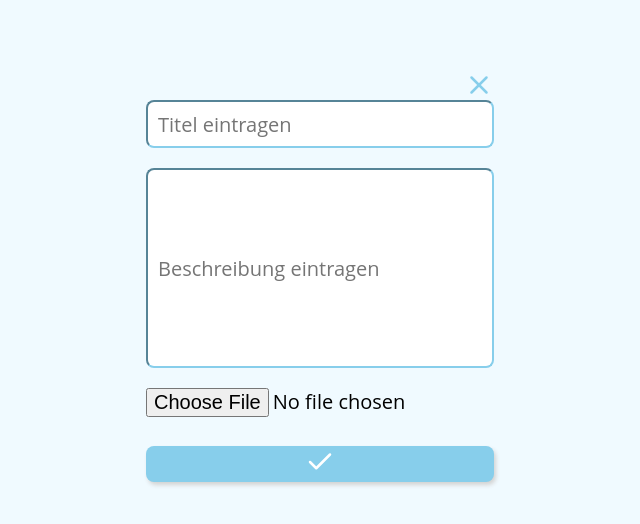
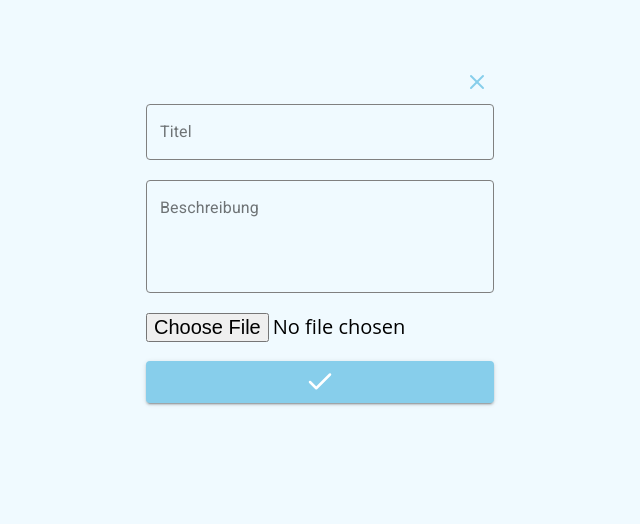
Before and after one commit to nacirabogenschneider/ToDoApp, a React (Create React App) app: page / in a window 1280 px wide. Both pictures are taken after a click on the button 640 px from the left and 458 px from the top of the page. Shown: the top 524 px of the page, without its empty margins (320-960 px from the left). Built offline with nearby package versions, Linux system fonts and the light colour scheme; grey boxes are pictures that could not be loaded.

Commit message:
Add Material UI

```diff
--- a/package.json
+++ b/package.json
@@ -3,10 +3,13 @@
   "version": "0.1.0",
   "private": true,
   "dependencies": {
+    "@material-ui/core": "^4.11.0",
+    "@material-ui/icons": "^4.9.1",
     "@testing-library/jest-dom": "^4.2.4",
     "@testing-library/react": "^9.5.0",
     "@testing-library/user-event": "^7.2.1",
     "axios": "^0.19.2",
+    "fontsource-roboto": "^3.0.3",
     "react": "^16.13.1",
     "react-dom": "^16.13.1",
     "react-icons": "^3.10.0",
--- a/src/App.js
+++ b/src/App.js
@@ -19,5 +19,4 @@ const MainSection = styled.section`
   width: 100%;
   height: 100%;
   background: #f0faff;
-  overflow: "hidden";
 `;
--- a/src/components/Form.js
+++ b/src/components/Form.js
@@ -1,15 +1,37 @@
 import React, { useState } from "react";
 import styled from "styled-components/macro";
 import { FiCheck } from "react-icons/fi";
-import AppButton from "./AppButton";
+
 import uuid from "react-uuid";
 import { FiX } from "react-icons/fi";
+import Button from "@material-ui/core/Button";
+import TextField from "@material-ui/core/TextField";
+import { withStyles } from "@material-ui/core/styles";
+import FormControl from "@material-ui/core/FormControl";
 
 function Form({ updateItems, item, setIsVisible }) {
   const [todo, setTodo] = useState(item);
   const [selectedFiles, setSelectedFiles] = useState([]);
   const [fileInputState, setFileInputState] = useState("");
   const [previewSource, setPreviewSource] = useState("");
+  const CssTextField = withStyles({
+    root: {
+      "& label.Mui-focused": {
+        color: "skyblue",
+      },
+      "& .MuiOutlinedInput-root": {
+        "& fieldset": {
+          borderColor: "grey",
+        },
+        "&:hover fieldset": {
+          borderColor: "skyblue",
+        },
+        "&.Mui-focused fieldset": {
+          borderColor: "skyblue",
+        },
+      },
+    },
+  })(TextField);
 
   const handleFileSelect = (e) => {
     const file = e.target.files[0];
@@ -54,36 +76,48 @@ function Form({ updateItems, item, setIsVisible }) {
       >
         <FiX
           onClick={() => setIsVisible(false)}
-          size={30}
+          size={34}
           color="skyblue"
-          style={{ alignSelf: "flex-end" }}
+          style={{ alignSelf: "flex-end", paddingBottom: 10 }}
         />
-        <TitleInput
-          type="text"
-          name="title"
-          required
-          placeholder="Titel eintragen"
-          onChange={(e) => setTodo({ ...todo, title: e.target.value })}
-          defaultValue={item && item.title}
-        />
-        <DescriptionInput
-          required
-          defaultValue={item && item.description}
-          type="text"
-          name="description"
-          placeholder="Beschreibung eintragen"
-          onChange={(e) => setTodo({ ...todo, description: e.target.value })}
-        />
+        <FormControl>
+          <CssTextField
+            id="outlined-search"
+            label="Titel"
+            type="search"
+            variant="outlined"
+            value={item && item.title}
+            onChange={(e) => setTodo({ ...todo, title: e.target.value })}
+            style={{ borderColor: "skyblue", marginBottom: 20 }}
+          />
+        </FormControl>
+        <FormControl>
+          <CssTextField
+            id="outlined-search"
+            label="Beschreibung"
+            type="search"
+            multiline
+            rows={4}
+            variant="outlined"
+            value={item.description}
+            onChange={(e) => setTodo({ ...todo, description: e.target.value })}
+            style={{ borderColor: "skyblue", marginBottom: 20 }}
+          />
+        </FormControl>
         <FileInput
           type="file"
           name="file"
-          onSelect={(e) => handleFileSelect(e)}
+          onChange={(e) => handleFileSelect(e)}
           value={fileInputState}
           accept="image/*, .pdf"
         />
-        <AppButton onClick={handleSubmit}>
+        <Button
+          variant="contained"
+          style={{ backgroundColor: "skyblue" }}
+          onClick={handleSubmit}
+        >
           <FiCheck size={30} color="white" />
-        </AppButton>
+        </Button>
       </form>
       {previewSource && (
         <PreviewWrapper>
@@ -107,39 +141,18 @@ const MainForm = styled.form`
   background: #f0faff;
 `;
 
-const TitleInput = styled.input`
-  height: 48px;
-  width: 348px;
-  font-size: 20px;
-  border-radius: 8px;
-  border-color: skyblue;
-  padding-left: 10px;
-`;
-const DescriptionInput = styled.input`
-  height: 200px;
-  font-size: 20px;
-  border-radius: 8px;
-  border-color: skyblue;
-  padding-left: 10px;
-  margin-top: 20px;
-  margin-bottom: 20px;
-`;
 const FileInput = styled.input`
   height: 48px;
   font-size: 20px;
   border-color: skyblue;
 `;
-const H1 = styled.h1`
-  text-align: center;
-  font-family: verdana;
-  font-size: 30px;
-  color: skyblue;
-`;
+
 const PreviewWrapper = styled.div`
   width: 348px;
+  height: auto:
   max-width: 348px;
-  margin-left: 20px;
-  padding: 10px;
+  margin-top: 20px;
+  padding-bottom: 40px;
 `;
 const ImagePreview = styled.img`
   width: 100%;
--- a/src/components/GlobalStyles.js
+++ b/src/components/GlobalStyles.js
@@ -8,8 +8,6 @@ export default createGlobalStyle`
 body {
     margin: 0;
     font-size: 112.5%;
-    width: 100vw;
-    height: 100vh;
     background: #f0faff;
 }
 :root {
--- a/src/components/List.js
+++ b/src/components/List.js
@@ -3,6 +3,7 @@ import styled from "styled-components/macro";
 import ListItem from "./ListItem";
 import { FiPlus } from "react-icons/fi";
 import Form from "./Form";
+import Button from "@material-ui/core/Button";
 
 import AppButton from "./AppButton";
 const initialToDos = [
@@ -68,9 +69,13 @@ function List(props) {
             />
           </div>
         ))}
-        <AppButton onClick={() => setIsVisible(true)}>
+        <Button
+          variant="contained"
+          style={{ backgroundColor: "skyblue", width: 348, marginTop: 10 }}
+          onClick={() => setIsVisible(true)}
+        >
           <FiPlus size={30} color="white" />
-        </AppButton>
+        </Button>
       </MainSection>
       {isVisible && (
         <Form
--- a/src/components/ListItem.js
+++ b/src/components/ListItem.js
@@ -42,7 +42,7 @@ const ItemWrapper = styled.section`
   height: 48px;
   background-color: white;
   border-radius: 8px;
-  overflow: hidden;
+
   box-shadow: 2px 3px 4px lightgrey;
 `;
 
@@ -57,7 +57,7 @@ const Placeholder = styled.span`
 `;
 const Text = styled.span`
   padding: 10px;
-  overflow: hidden;
+
   flex-wrap: wrap;
   width: 230px;
 `;
--- a/src/index.js
+++ b/src/index.js
@@ -1,6 +1,7 @@
 import React from "react";
 import ReactDOM from "react-dom";
 import GlobalStyles from "./components/GlobalStyles";
+import "fontsource-roboto";
 import App from "./App";
 
 ReactDOM.render(
```
Also changed, not shown: 1 other file (tests, documents, lock files or other folders).
